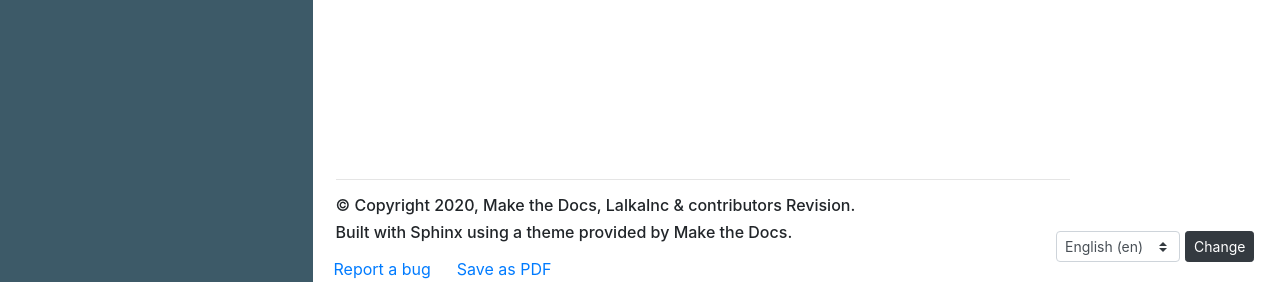
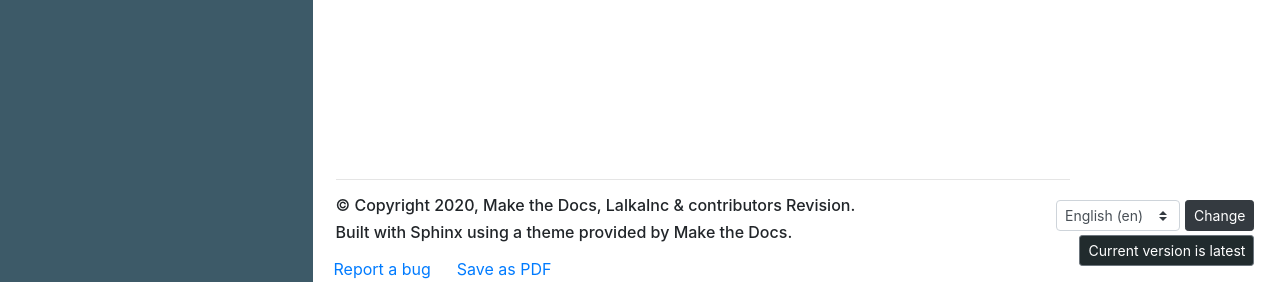
Before and after one commit to SuperLalka/make_the_docs, a Django app: template documentation/templates/index.html in a window 1280 px wide. Shown: the part 518-806 px from the top of the page. Run offline with Django 3.2, Linux system fonts and the light colour scheme; the template is opened without the code that fills it: values that come from a table or form of the project are taken from there, others are empty; some libraries are stand-ins or nearby versions.

Commit message:
Fix html template to display version buttons

```diff
--- a/documentation/static/css/styles.css
+++ b/documentation/static/css/styles.css
@@ -78,4 +78,8 @@
   background: #212b2d;
   margin-left: 10px;
   min-width: 4vw;
+  visibility: hidden;
 }
+.change_version-list:hover button {
+  visibility: visible!important;
+}
--- a/documentation/templates/base_generic.html
+++ b/documentation/templates/base_generic.html
@@ -239,12 +239,17 @@
       </form>
     </div>
     <div class="btn-group d-none d-xs-none d-sm-block" role="group">
-      <ul class="list-group list-group-horizontal justify-content-end">
+      <ul class="change_version-list list-group list-group-horizontal justify-content-end">
         {% for version in version_list %}
+        {% if version|slugify != request.session.content_version|slugify %}
         <a href="{% url 'documentation:change_version' version %}">
           <button type="button" class="change_version-button btn btn-secondary btn-sm">{% if version == None %}latest{% else %}{{ version }}{% endif %}</button>
         </a>
+        {% endif %}
         {% endfor %}
+        <a href="#">
+          <button type="button" class="change_version-button btn btn-secondary btn-sm visible">Current version is {% if request.session.content_version == None %}latest{% else %}{{ request.session.content_version }}{% endif %}</button>
+        </a>
       </ul>
     </div>
   </div>
```
Also changed, not shown: documentation/models.py (+6 -6 lines).
